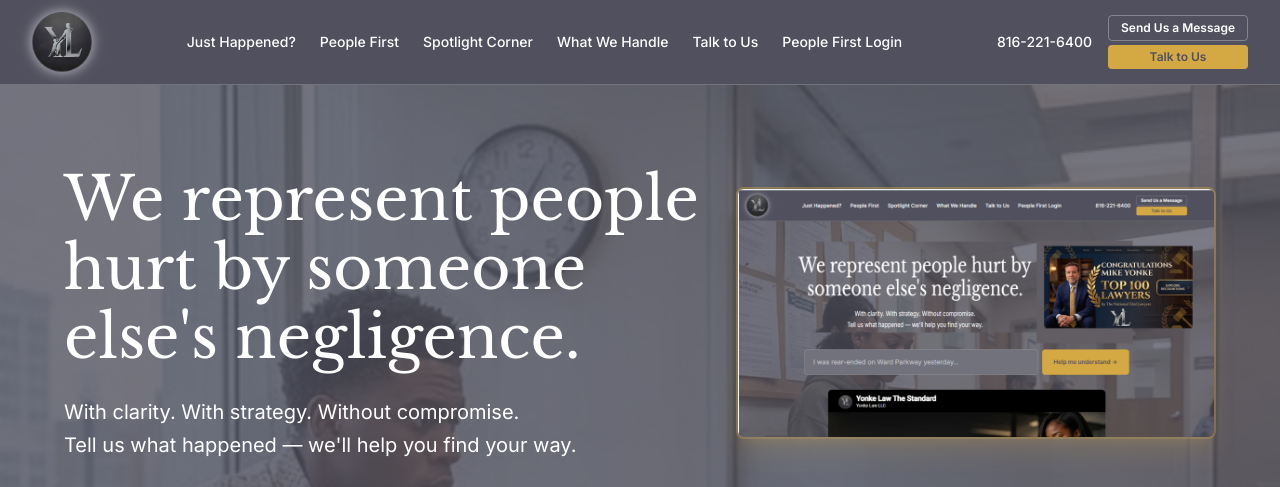
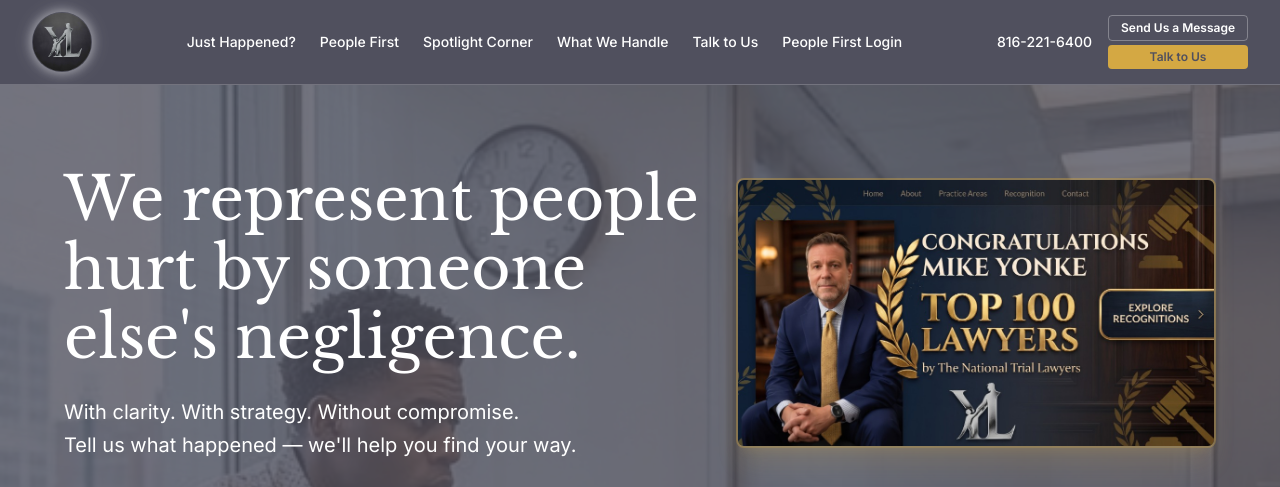
Before and after one commit to GreenBrahma/yonke-law-website, a Next.js app: page / in a window 1280 px wide. Shown: the top 487 px of the page. Built offline with nearby package versions, Linux system fonts and the light colour scheme.

Commit message:
fix: replace wireframe screenshot with actual Mike Yonke Top 100 Lawyers congratulations banner

```diff
--- a/components/ConciergeHero.tsx
+++ b/components/ConciergeHero.tsx
@@ -428,10 +428,10 @@
             className="hidden lg:block group rounded-lg overflow-hidden border-2 border-muted-gold/40 shadow-xl shadow-muted-gold/15 hover:shadow-muted-gold/30 hover:border-muted-gold/70 transition-all duration-300"
           >
             <Image
-              src="/images/top100-congrats-card.png"
+              src="/images/top100-congrats-card.jpg"
               alt="Congratulations Mike Yonke — Top 100 Lawyers by The National Trial Lawyers, Spring 2026. Click to explore recognitions."
               width={1024}
-              height={535}
+              height={571}
               className="w-full h-auto"
               sizes="480px"
             />
```
Also changed, not shown: public/images/top100-congrats-card.jpg (added), public/images/top100-congrats-card.png (deleted).
